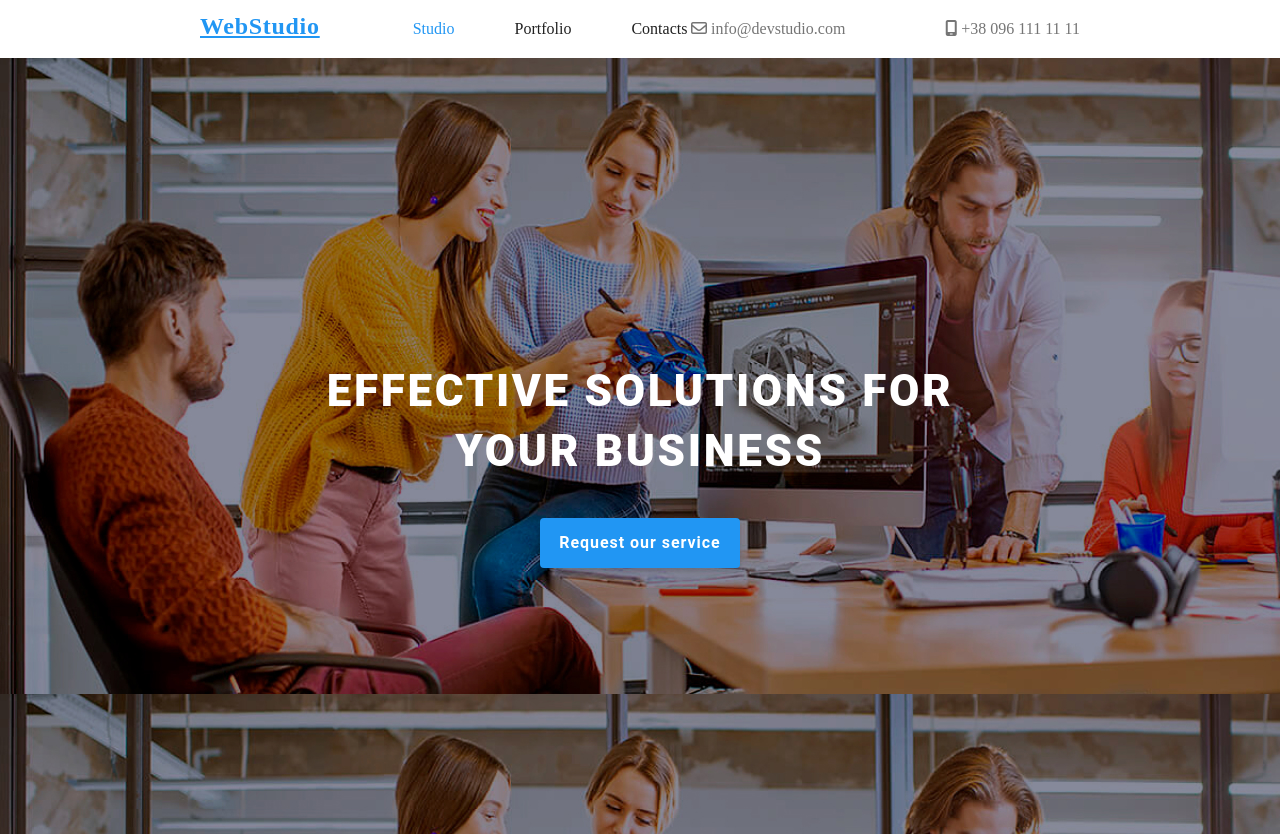
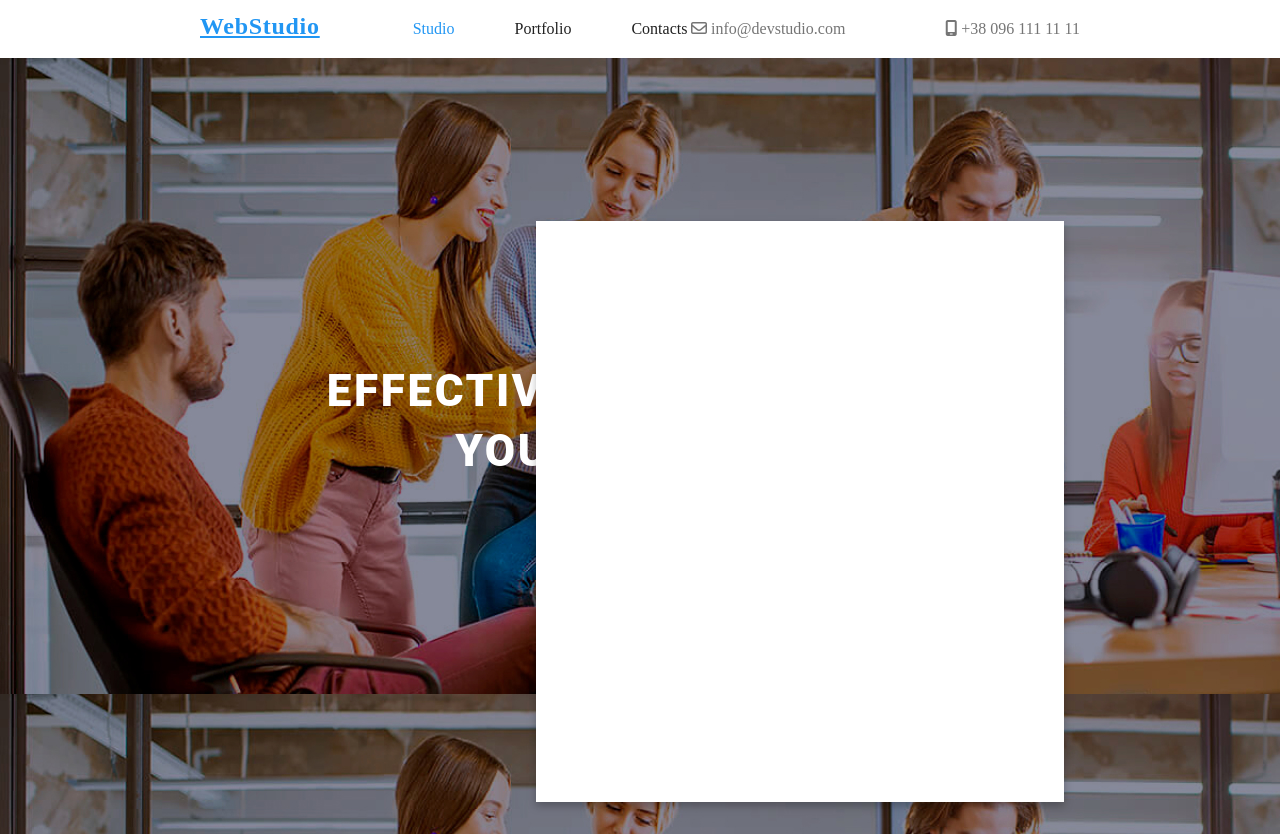
Before and after one commit to kriscodes/goit-markup-hw-05, a plain HTML site: page index.html in a window 1280 px wide. Shown: the top 836 px of the page. Drawn offline with Linux system fonts and the light colour scheme.

Commit message:
modal object started

```diff
--- a/css/styles.css
+++ b/css/styles.css
@@ -371,3 +371,13 @@ body{
     0% {font-size: 16px;}
     100% {font-size: 24px;}
 }
+.email-modal{
+
+    position: absolute;
+    width: 528px;
+    height: 581px;
+    background-color: white;
+    left: 536px;
+    top: 221px;
+    filter: drop-shadow(0px 4px 4px rgba(0, 0, 0, 0.25));
+}
--- a/index.html
+++ b/index.html
@@ -174,6 +174,12 @@
                     <img src="images/Logo (5).png" alt="customer logo 1">
                 </div>
             </section>
+
+            <section>
+                <div class="email-modal">
+
+                </div>
+            </section>
         </main>
         <footer class="footer-container">
             <div>
```
